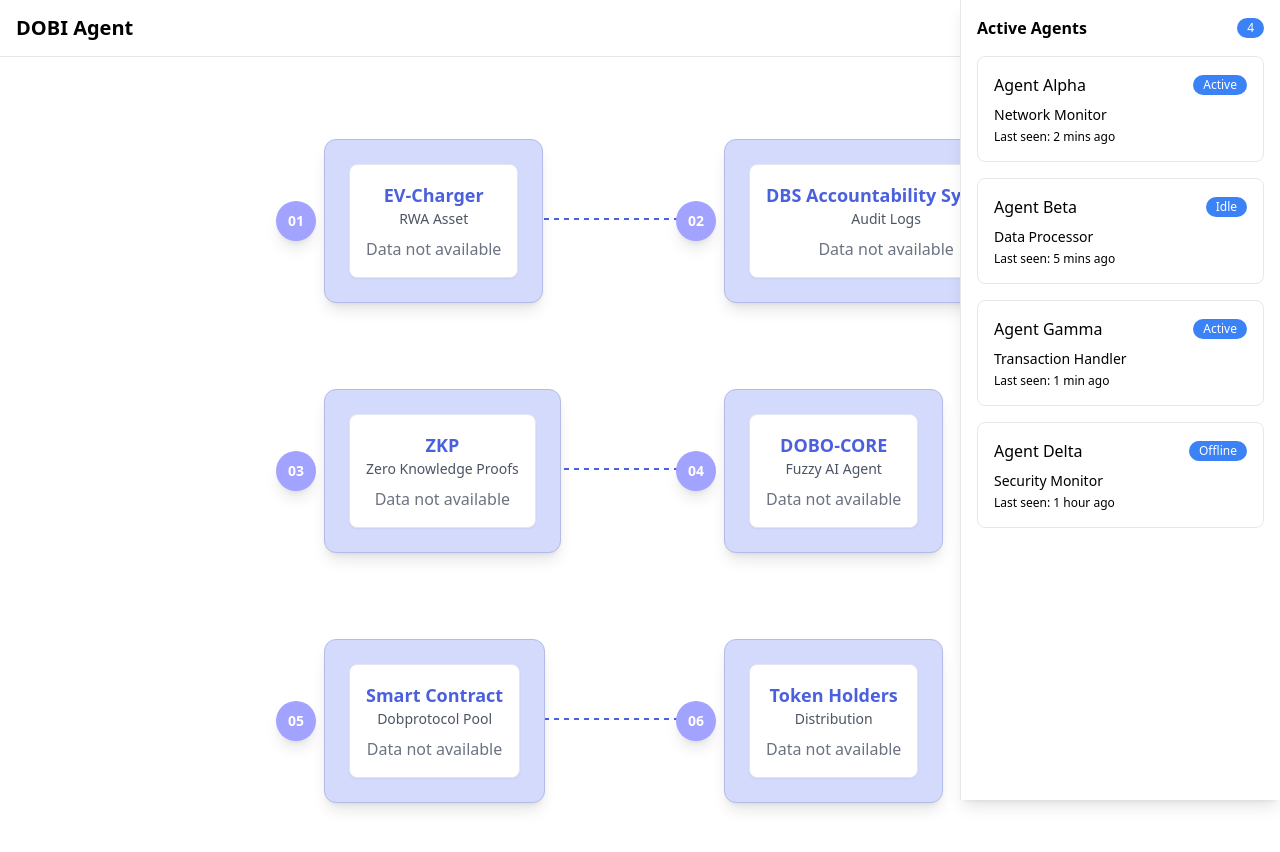
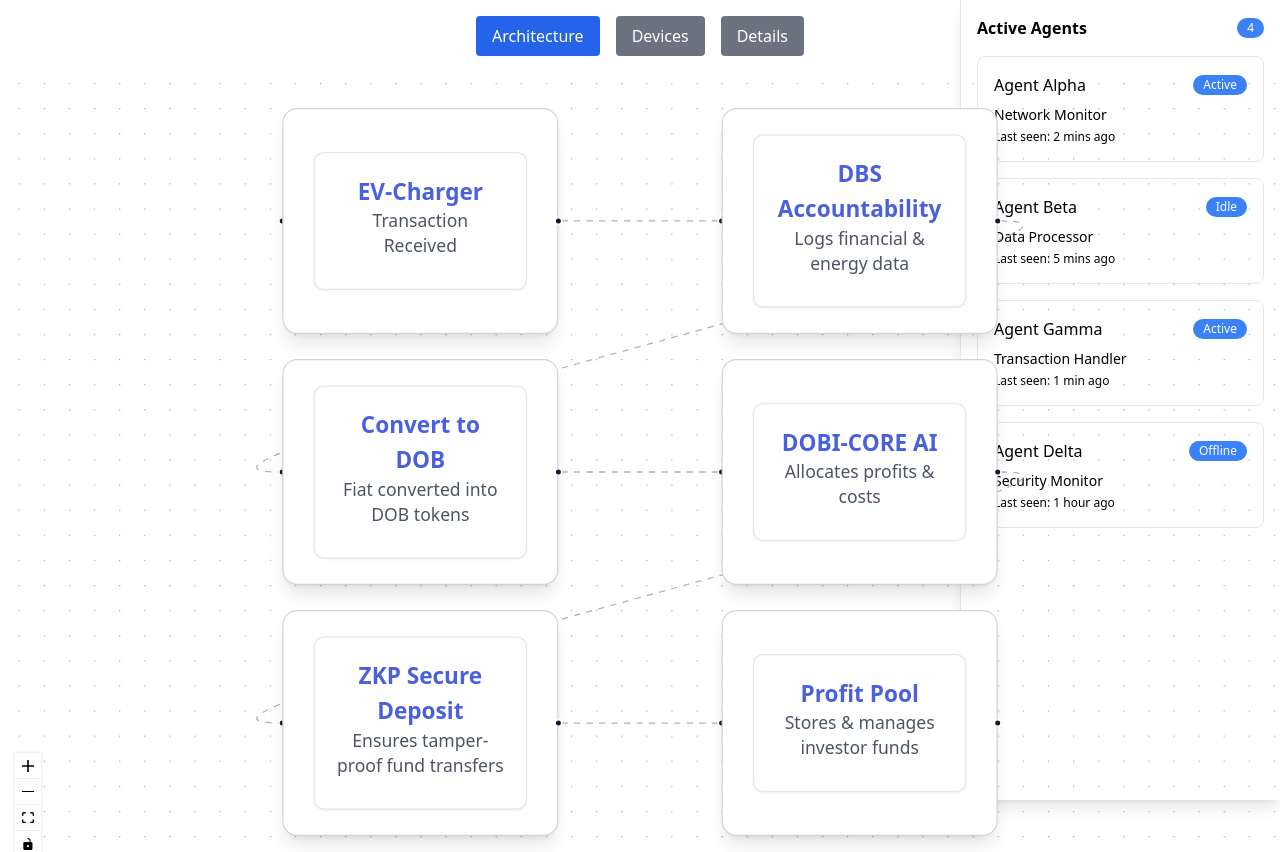
Before and after one commit to blessedux/DOBI_AGENT_LANDING, a Next.js app: page / in a window 1280 px wide. Shown: the top 852 px of the page. Built offline with nearby package versions, Linux system fonts and the light colour scheme.

Commit message:
created dobi chart logic

```diff
--- a/app/components/DobiChart.tsx
+++ b/app/components/DobiChart.tsx
@@ -1,65 +1,102 @@
-"use client"
+"use client";
 
-import { Card, CardContent, CardDescription, CardHeader, CardTitle } from "./ui/card/card"
-import { Connection } from "./ui/connection"
+import React, { useCallback } from "react";
+import { ReactFlow, Background, Controls, useEdgesState, useNodesState, addEdge, Handle, Position } from "@xyflow/react";
+import "@xyflow/react/dist/style.css";
 
-const cardSpacingX = 400 // Horizontal spacing
-const cardSpacingY = 250 // Vertical spacing
+import { Card, CardContent, CardDescription, CardHeader, CardTitle } from "./ui/card";
 
-const cardsData = [
-  { id: 1, title: "EV-Charger", description: "RWA Asset", x: 100, y: 50 },
-  { id: 2, title: "DBS Accountability System", description: "Audit Logs", x: 100 + cardSpacingX, y: 50 },
-  { id: 3, title: "ZKP", description: "Zero Knowledge Proofs", x: 100, y: 50 + cardSpacingY },
-  { id: 4, title: "DOBO-CORE", description: "Fuzzy AI Agent", x: 100 + cardSpacingX, y: 50 + cardSpacingY },
-  { id: 5, title: "Smart Contract", description: "Dobprotocol Pool", x: 100, y: 50 + cardSpacingY * 2 },
-  { id: 6, title: "Token Holders", description: "Distribution", x: 100 + cardSpacingX, y: 50 + cardSpacingY * 2 },
-]
+// Define Spacing for Layout
+const cardSpacingX = 350;
+const cardSpacingY = 200;
 
-const connections = [
-  { from: 1, to: 2, label: "Rwa Reports", number: "02" }, // EV-Charger → DBS
-  { from: 3, to: 4, label: "Deposit of Funds", number: "04" }, // ZKP → DOBO-CORE
-  { from: 5, to: 6, label: "Distribution", number: "06" }, // Smart Contract → Token Holders
-]
+// Define Workflows with Six Interconnected Cards
+const workflows = {
+  architecture: {
+    name: "Architecture",
+    nodes: [
+      { id: "1", position: { x: 100, y: 50 }, type: "customNode", data: { label: "EV-Charger", description: "Transaction Received" } },
+      { id: "2", position: { x: 100 + cardSpacingX, y: 50 }, type: "customNode", data: { label: "DBS Accountability", description: "Logs financial & energy data" } },
+      { id: "3", position: { x: 100, y: 50 + cardSpacingY }, type: "customNode", data: { label: "Convert to DOB", description: "Fiat converted into DOB tokens" } },
+      { id: "4", position: { x: 100 + cardSpacingX, y: 50 + cardSpacingY }, type: "customNode", data: { label: "DOBI-CORE AI", description: "Allocates profits & costs" } },
+      { id: "5", position: { x: 100, y: 50 + cardSpacingY * 2 }, type: "customNode", data: { label: "ZKP Secure Deposit", description: "Ensures tamper-proof fund transfers" } },
+      { id: "6", position: { x: 100 + cardSpacingX, y: 50 + cardSpacingY * 2 }, type: "customNode", data: { label: "Profit Pool", description: "Stores & manages investor funds" } },
+    ],
+    edges: [
+      { id: "e1-2", source: "1", target: "2", animated: true },
+      { id: "e2-3", source: "2", target: "3", animated: true },
+      { id: "e3-4", source: "3", target: "4", animated: true },
+      { id: "e4-5", source: "4", target: "5", animated: true },
+      { id: "e5-6", source: "5", target: "6", animated: true },
+    ],
+  },
+  devices: {
+    name: "Devices",
+    nodes: [
+      { id: "1", position: { x: 100, y: 50 }, type: "customNode", data: { label: "Continuous Monitoring", description: "Real-time charger tracking" } },
+      { id: "2", position: { x: 100 + cardSpacingX, y: 50 }, type: "customNode", data: { label: "Detect Maintenance Needs", description: "AI predicts failures" } },
+      { id: "3", position: { x: 100, y: 50 + cardSpacingY }, type: "customNode", data: { label: "Manage Warranty", description: "Automates defect claims" } },
+      { id: "4", position: { x: 100 + cardSpacingX, y: 50 + cardSpacingY }, type: "customNode", data: { label: "Predictive Analytics", description: "Optimizes energy efficiency" } },
+      { id: "5", position: { x: 100, y: 50 + cardSpacingY * 2 }, type: "customNode", data: { label: "Social Media Reports", description: "Updates on maintenance" } },
+      { id: "6", position: { x: 100 + cardSpacingX, y: 50 + cardSpacingY * 2 }, type: "customNode", data: { label: "Alert System", description: "Sends automated alerts" } },
+    ],
+    edges: [
+      { id: "e1-2", source: "1", target: "2", animated: true },
+      { id: "e2-3", source: "2", target: "3", animated: true },
+      { id: "e3-4", source: "3", target: "4", animated: true },
+      { id: "e4-5", source: "4", target: "5", animated: true },
+      { id: "e5-6", source: "5", target: "6", animated: true },
+    ],
+  },
+  details: {
+    name: "Details",
+    nodes: [
+      { id: "1", position: { x: 100, y: 50 }, type: "customNode", data: { label: "EV Charger Details", description: "Model, location, status" } },
+      { id: "2", position: { x: 100 + cardSpacingX, y: 50 }, type: "customNode", data: { label: "Owner Information", description: "Ehive SPA, investors" } },
+      { id: "3", position: { x: 100, y: 50 + cardSpacingY }, type: "customNode", data: { label: "Transaction History", description: "Energy sessions, payments" } },
+      { id: "4", position: { x: 100 + cardSpacingX, y: 50 + cardSpacingY }, type: "customNode", data: { label: "Maintenance Logs", description: "Service records" } },
+      { id: "5", position: { x: 100, y: 50 + cardSpacingY * 2 }, type: "customNode", data: { label: "Charger Status", description: "Active / Maintenance" } },
+      { id: "6", position: { x: 100 + cardSpacingX, y: 50 + cardSpacingY * 2 }, type: "customNode", data: { label: "Usage Reports", description: "Energy & revenue" } },
+    ],
+    edges: [
+      { id: "e1-2", source: "1", target: "2", animated: true },
+      { id: "e2-3", source: "2", target: "3", animated: true },
+      { id: "e3-4", source: "3", target: "4", animated: true },
+      { id: "e4-5", source: "4", target: "5", animated: true },
+      { id: "e5-6", source: "5", target: "6", animated: true },
+    ],
+  },
+};
 
-export default function DobiChart() {
+// Custom Node Component
+const CustomNode = ({ data }) => (
+  <div className="relative">
+    <Handle type="target" position={Position.Left} className="w-3 h-3 bg-blue-500 rounded-full" />
+    <Card className="w-[220px] h-[180px] flex flex-col justify-center items-center shadow-lg border border-gray-300 bg-white">
+      <CardHeader>
+        <CardTitle className="text-center text-lg">{data.label}</CardTitle>
+        <CardDescription className="text-center">{data.description}</CardDescription>
+      </CardHeader>
+      <CardContent />
+    </Card>
+    <Handle type="source" position={Position.Right} className="w-3 h-3 bg-blue-500 rounded-full" />
+  </div>
+);
+
+export default function DobiChart({ selectedWorkflow = "architecture" }) {
+  const workflowData = workflows[selectedWorkflow] || workflows["architecture"];
+
+  const [nodes, setNodes, onNodesChange] = useNodesState(workflowData.nodes);
+  const [edges, setEdges, onEdgesChange] = useEdgesState(workflowData.edges);
+
+  const onConnect = useCallback((params) => setEdges((eds) => addEdge({ ...params, animated: true }, eds)), []);
+
   return (
-    <div className="relative w-full h-screen flex items-center justify-center">
-      {/* Render Animated Connections */}
-      {connections.map((conn, index) => {
-        const fromCard = cardsData.find((p) => p.id === conn.from)
-        const toCard = cardsData.find((p) => p.id === conn.to)
-
-        return fromCard && toCard ? (
-          <Connection
-            key={index}
-            from={{ x: fromCard.x + 220, y: fromCard.y + 80 }}
-            to={{ x: toCard.x - 10, y: toCard.y + 80 }}
-            label={conn.label}
-            number={conn.number}
-          />
-        ) : null
-      })}
-
-      {/* Render All Cards WITHOUT Graphs */}
-      {cardsData.map((card, index) => (
-        <div key={card.id} style={{ position: "absolute", top: card.y, left: card.x }}>
-          {/* Number Bubble */}
-          <div className="absolute -left-12 top-1/2 -translate-y-1/2 w-10 h-10 bg-[#A2A2FF] text-white text-sm font-bold flex items-center justify-center rounded-full shadow-lg">
-            {`0${index + 1}`}
-          </div>
-
-          {/* Card Component (NO GRAPHS) */}
-          <Card>
-            <CardHeader>
-              <CardTitle>{card.title}</CardTitle>
-              <CardDescription>{card.description}</CardDescription>
-            </CardHeader>
-            <CardContent>
-              <p className="text-center text-gray-500">Data not available</p>
-            </CardContent>
-          </Card>
-        </div>
-      ))}
+    <div className="relative w-full h-screen overflow-hidden touch-none">
+      <ReactFlow nodes={nodes} edges={edges} onNodesChange={onNodesChange} onEdgesChange={onEdgesChange} onConnect={onConnect} fitView nodeTypes={{ customNode: CustomNode }}>
+        <Background />
+        <Controls />
+      </ReactFlow>
     </div>
-  )
+  );
 }
--- /dev/null
+++ b/app/components/ui/Navbar.tsx
@@ -0,0 +1,19 @@
+"use client";
+
+import React from "react";
+
+export default function Navbar({ selectedWorkflow, setSelectedWorkflow }) {
+  return (
+    <nav className="w-full bg-white-800 text-white p-4 flex justify-center space-x-4">
+      {["architecture", "devices", "details"].map((key) => (
+        <button
+          key={key}
+          className={`px-4 py-2 rounded ${selectedWorkflow === key ? "bg-blue-600" : "bg-gray-500"}`}
+          onClick={() => setSelectedWorkflow(key)}
+        >
+          {key === "architecture" ? "Architecture" : key === "devices" ? "Devices" : "Details"}
+        </button>
+      ))}
+    </nav>
+  );
+}
--- a/app/components/ui/card/card.tsx
+++ b/app/components/ui/card.tsx
@@ -7,7 +7,7 @@
 
 export function Card({ children, className }: CardProps) {
   return (
-    <div className={`bg-[#D4DAFC] shadow-lg rounded-xl p-6 border border-[#B3BCE6] relative ${className}`}>
+    <div className={`bg-[#D4DAFC] shadow-lg rounded-xl p-6 border border-[#B3BCE6] relative transition-transform duration-300 ease-in-out hover:scale-105 ${className}`}>
       <div className="bg-white p-4 rounded-lg shadow-sm border border-[#E3E6F1]">{children}</div>
     </div>
   )
--- a/app/components/ui/connection.tsx
+++ b/app/components/ui/connection.tsx
@@ -3,11 +3,28 @@
 interface ConnectionProps {
   from: { x: number; y: number }
   to: { x: number; y: number }
+  label?: string
+  number?: string
 }
 
-export function Connection({ from, to }: ConnectionProps) {
+export function Connection({ from, to, label, number }: ConnectionProps) {
   return (
-    <svg className="absolute w-full h-full pointer-events-none">
+    <div className="absolute w-full h-full pointer-events-none">
+      {/* Number Circle */}
+      {number && (
+        <div
+          className="absolute w-10 h-10 bg-[#A2A2FF] text-white text-sm font-bold flex items-center justify-center rounded-full shadow-lg"
+          style={{
+            left: `${(from.x + to.x) / 2 - 15}px`,
+            top: `${(from.y + to.y) / 2 - 15}px`,
+          }}
+        >
+          {number}
+        </div>
+      )}
+
+      {/* SVG Connection Line */}
+      <svg className="absolute w-full h-full">
         <defs>
           <marker
             id="arrowhead"
@@ -24,10 +41,23 @@
         <line
           x1={from.x} y1={from.y} x2={to.x} y2={to.y}
           stroke="#4A60DD" strokeWidth="2"
-        strokeDasharray="5,5"
+          strokeDasharray="4 4"
           markerEnd="url(#arrowhead)"
-        className="animate-draw-line"
         />
       </svg>
+
+      {/* Text Label */}
+      {label && (
+        <div
+          className="absolute text-gray-700 text-sm font-semibold"
+          style={{
+            left: `${(from.x + to.x) / 2 - 40}px`,
+            top: `${(from.y + to.y) / 2 - 25}px`,
+          }}
+        >
+          {label}
+        </div>
+      )}
+    </div>
   )
 }
--- a/app/page.tsx
+++ b/app/page.tsx
@@ -1,36 +1,23 @@
-import DobiChart from './components/DobiChart'
-import { AgentSidebar } from './components/agent-sidebar'
-import { Card } from "./components/ui/card/card"
-import { Chart } from "@/components/ui/chart"
+"use client";
+
+import React, { useState } from "react";
+import Navbar from "./components/ui/Navbar";
+import DobiChart from "./components/DobiChart";
+import { AgentSidebar } from "./components/agent-sidebar";
 
 export default function Home() {
+  const [selectedWorkflow, setSelectedWorkflow] = useState("architecture");
+
   return (
-    <div className="flex min-h-screen bg-background">
-      <main className="flex-1 flex flex-col items-center justify-center">
-        <header className="border-b w-full">
-          <div className="container flex h-14 items-center px-4">
-            <h1 className="text-xl font-bold">DOBI Agent</h1>
-          </div>
-        </header>
+    <div className="flex flex-col min-h-screen">
+      {/* Navbar */}
+      <Navbar selectedWorkflow={selectedWorkflow} setSelectedWorkflow={setSelectedWorkflow} />
 
-        <div className="flex flex-1 w-full max-w-4xl p-8 gap-6">
-          {/* Center the Chart */}
-          <div className="flex-1 flex flex-col items-center justify-center">
-            <DobiChart />
-            <div className="mt-8 p-4 bg-muted/50 rounded-lg text-center">
-              <h2 className="font-semibold mb-2">Terminal</h2>
-              <pre className="font-mono text-sm">
-                {`> Initializing DOBI agent...
-> Connected to network
-> Processing transactions...`}
-              </pre>
-            </div>
-          </div>
-
-          {/* Sidebar on the right */}
-          <AgentSidebar />
-        </div>
+      {/* Main Content */}
+      <main className="flex-1">
+        <AgentSidebar />
+        <DobiChart selectedWorkflow={selectedWorkflow} />
       </main>
     </div>
-  )
+  );
 }
```
Also changed, not shown: app/components/ui/card/connection.tsx (deleted, +0 -63 lines), package.json (+5 -2 lines), app/components/ui/Tabs.tsx (added), 1 other file (tests, documents, lock files or other folders). Lines whose indentation alone changed are shown as unchanged.
